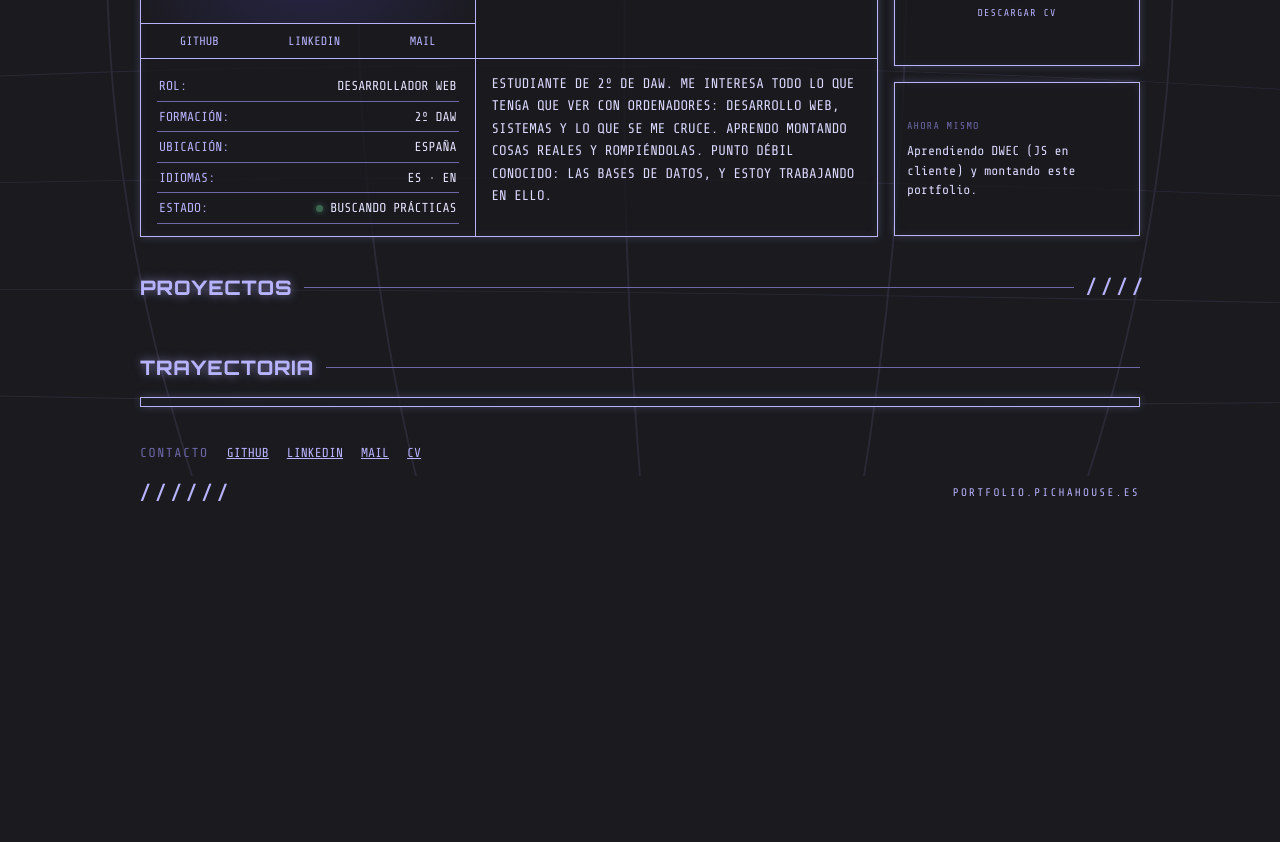
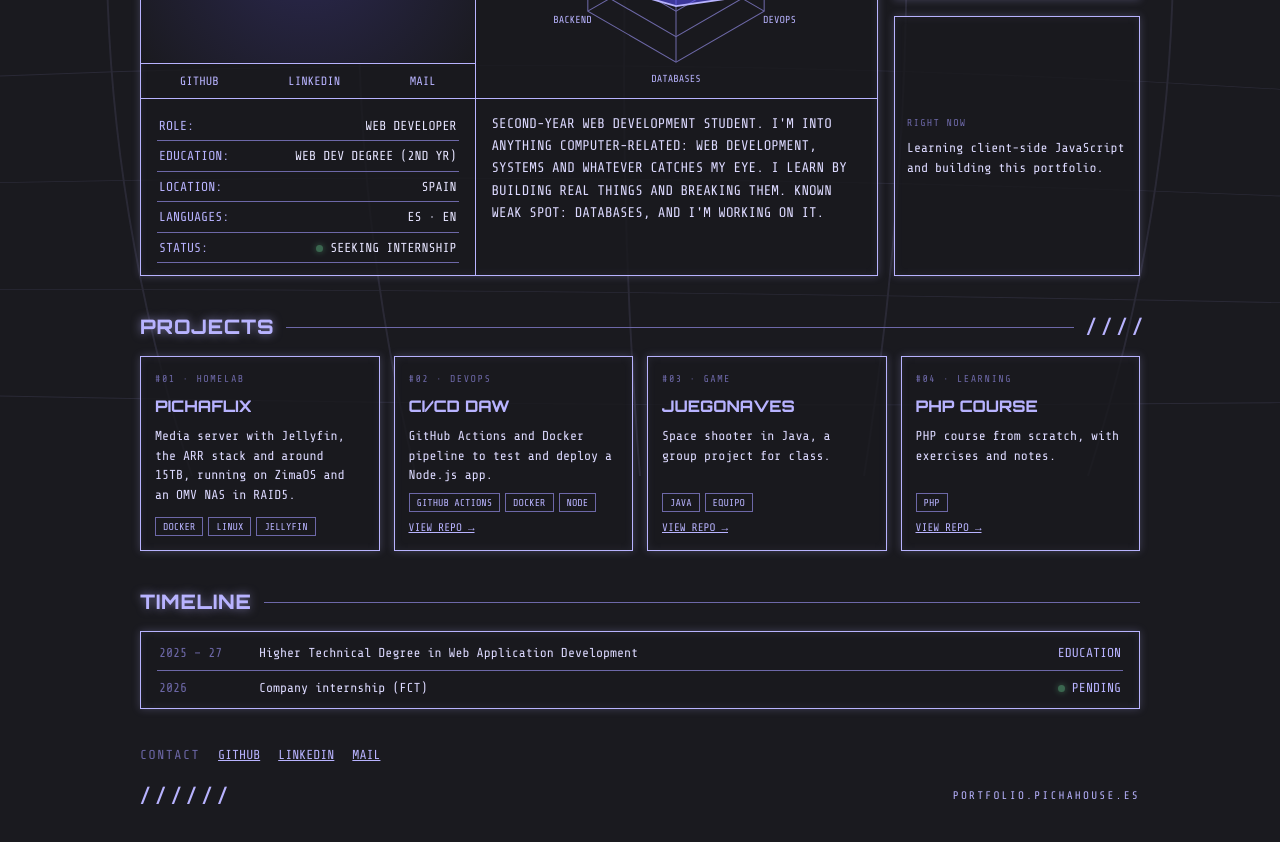
Before and after one commit to dromerCode/portfolio, a website with bundled scripts: page site/index.html in a window 1280 px wide. Shown: the part 324-1166 px from the top of the page. Before the commit the page ends 863 px from the top, so only its background shows below. Built offline with nearby package versions, Linux system fonts and the light colour scheme.

Commit message:
feat: wire up language switch and data rendering

```diff
--- a/site/css/style.css
+++ b/site/css/style.css
@@ -28,6 +28,7 @@ a:focus-visible, button:focus-visible { outline: 2px solid var(--led); outline-o
 .title { font-family: var(--display); font-weight: 800; letter-spacing: .04em; margin: 0; }
 .glow { text-shadow: 0 0 10px rgba(184, 179, 255, .6); }
 .slashes { letter-spacing: -2px; font-weight: 800; font-size: 18px; }
+[hidden] { display: none !important; }
 .sr-only { position: absolute; width: 1px; height: 1px; padding: 0; margin: -1px; overflow: hidden; clip: rect(0 0 0 0); white-space: nowrap; border: 0; }
 .noscript { color: var(--txt); font-size: 13px; }
 
--- /dev/null
+++ b/site/js/main.js
@@ -0,0 +1,85 @@
+import { pickLang, readStoredLang, saveLang, applyTranslations } from './i18n.js';
+import { projectCardHTML, timelineRowHTML } from './render.js';
+import { radarSVG, radarListHTML } from './radar.js';
+
+const $ = (sel) => document.querySelector(sel);
+const storage = (() => {
+  try { return window.localStorage; } catch { return undefined; }
+})();
+
+const state = { lang: 'es', dicts: {}, data: null, seq: 0 };
+
+async function getJSON(path) {
+  const res = await fetch(path);
+  if (!res.ok) throw new Error(`${path}: ${res.status}`);
+  return res.json();
+}
+
+async function loadDict(lang) {
+  state.dicts[lang] ??= await getJSON(`i18n/${lang}.json`);
+  return state.dicts[lang];
+}
+
+async function loadData() {
+  const [profile, projects, timeline] = await Promise.all([
+    getJSON('data/profile.json'),
+    getJSON('data/projects.json'),
+    getJSON('data/timeline.json'),
+  ]);
+  return { profile, projects, timeline };
+}
+
+function renderData(lang, dict) {
+  const { profile, projects, timeline } = state.data;
+  $('#radar').innerHTML = radarSVG(profile.skills, lang);
+  $('#radar-list').innerHTML = radarListHTML(profile.skills, lang);
+  const repoLabel = dict['project.repo'] ?? 'REPO →';
+  $('#projects-grid').innerHTML = projects.map((p, i) => projectCardHTML(p, lang, i, repoLabel)).join('');
+  $('#timeline-body').innerHTML = timeline.map((e) => timelineRowHTML(e, lang)).join('');
+
+  const cv = profile.cv?.[lang] ?? profile.cv?.es ?? null;
+  for (const a of document.querySelectorAll('[data-cv]')) {
+    a.hidden = !cv;
+    if (cv) a.href = cv;
+  }
+}
+
+async function setLang(lang) {
+  const seq = ++state.seq;
+  let dict;
+  try {
+    dict = await loadDict(lang);
+  } catch (err) {
+    console.error('No se pudo cargar el idioma', err);
+    return;
+  }
+  if (seq !== state.seq) return; // llegó otro cambio de idioma mientras cargaba
+
+  applyTranslations(document, dict);
+  document.documentElement.lang = lang;
+  document.title = dict['meta.title'] ?? document.title;
+  const desc = document.querySelector('meta[name="description"]');
+  if (desc && dict['meta.desc']) desc.content = dict['meta.desc'];
+  $('#lang-toggle').dataset.lang = lang;
+  if (state.data) renderData(lang, dict);
+  state.lang = lang;
+}
+
+async function init() {
+  $('#lang-toggle').addEventListener('click', () => {
+    const next = state.lang === 'es' ? 'en' : 'es';
+    saveLang(storage, next);
+    setLang(next);
+  });
+
+  try {
+    state.data = await loadData();
+  } catch (err) {
+    console.error('No se pudieron cargar los datos', err);
+    $('#projects-grid').innerHTML = '<p class="noscript">—</p>';
+  }
+
+  await setLang(pickLang(readStoredLang(storage), navigator.language));
+}
+
+init();
```
